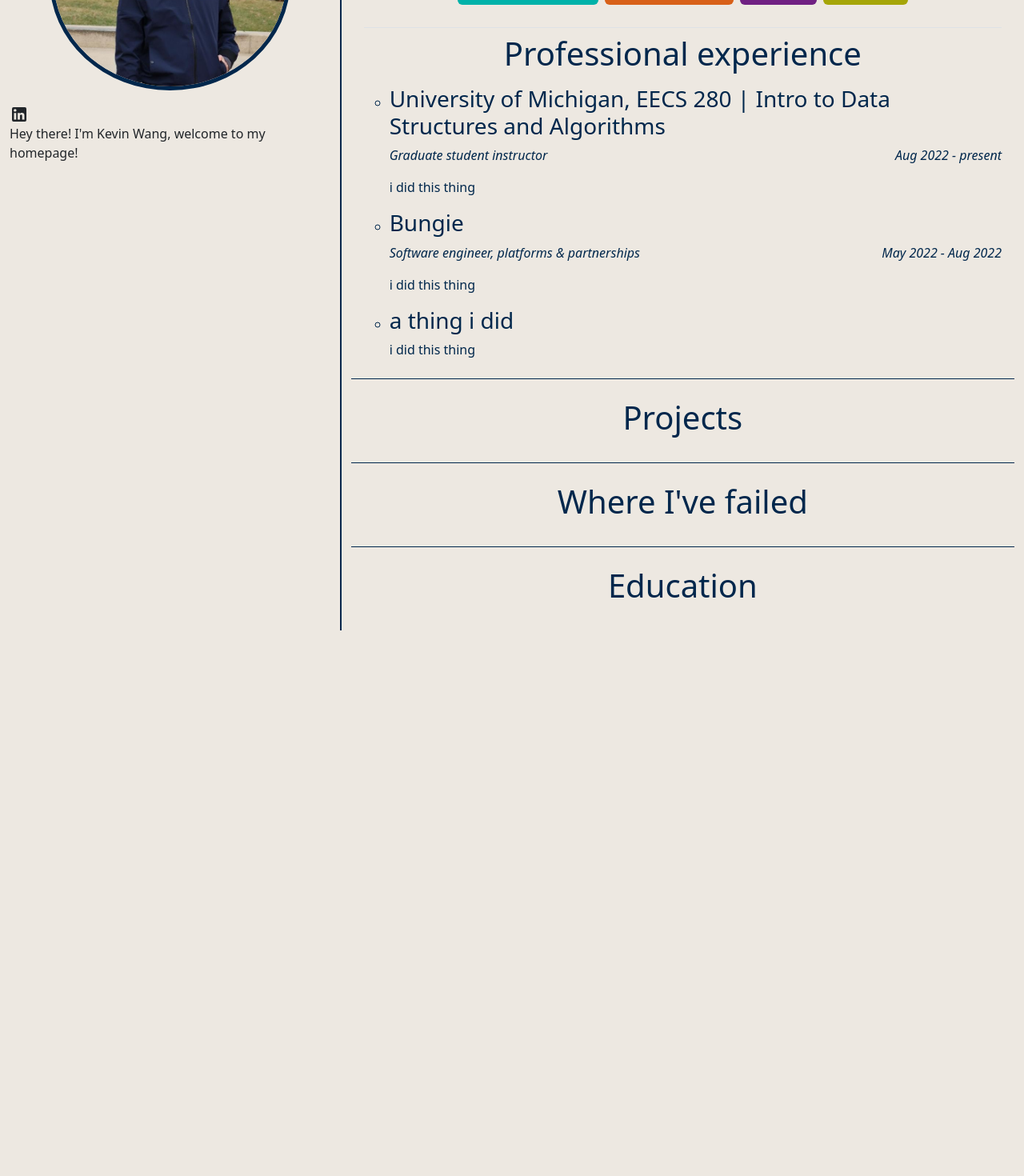
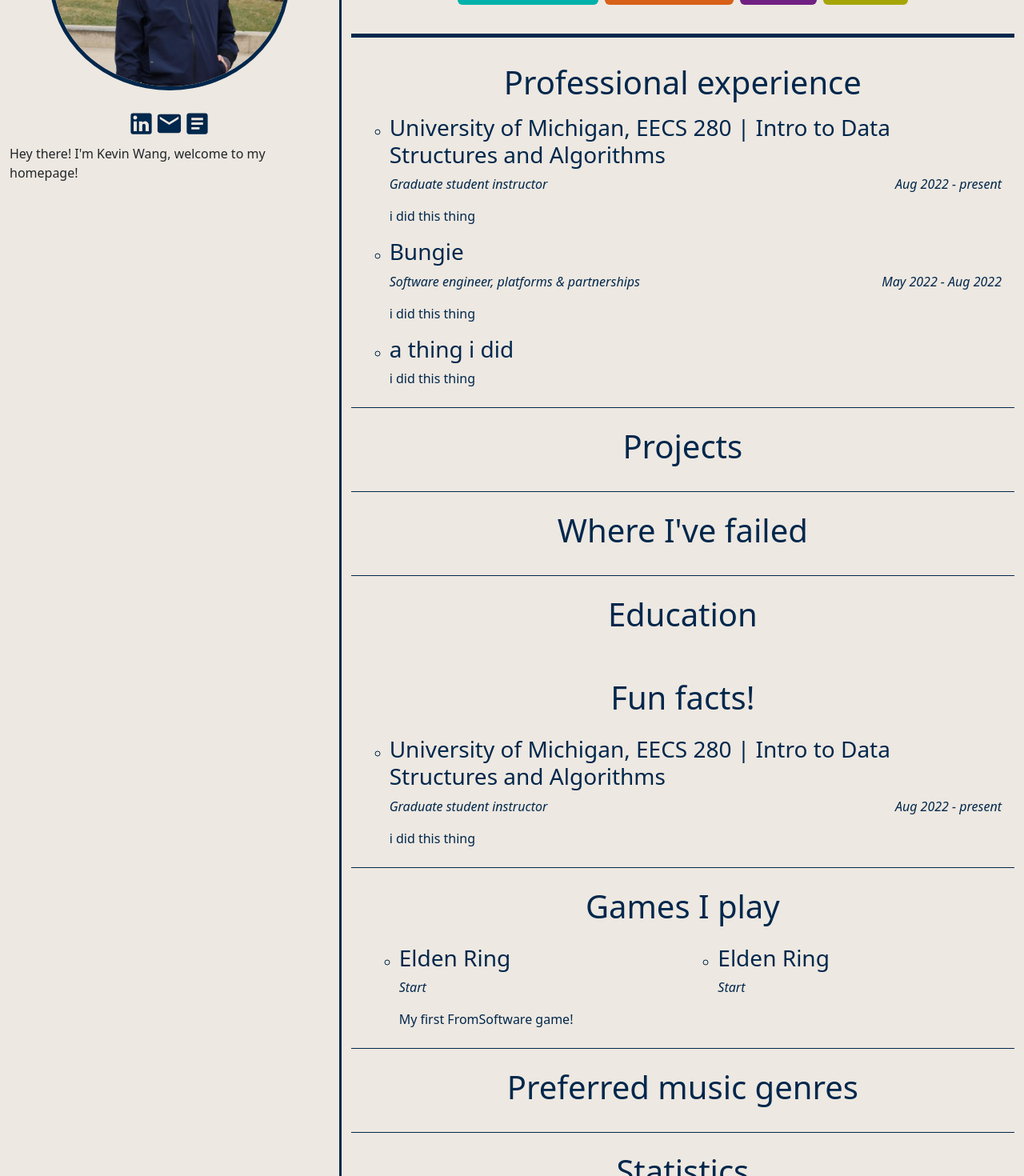
Before and after one commit to michigan-musicer/musicer-site-new, a React (Create React App) app: page / in a window 1280 px wide. Shown: the part 180-1650 px from the top of the page at 80% size. Before the commit the page ends 968 px from the top, so only its background shows below. Built offline with nearby package versions, Linux system fonts and the light colour scheme.

Commit message:
Added animation on button click
Styling and content additions are all that remain! :D

```diff
--- a/src/Main.scss
+++ b/src/Main.scss
@@ -7,14 +7,21 @@ $body-bg: #EDE8E1;
 
 @import "../node_modules/bootstrap/scss/bootstrap";
 
+.hr-primary {
+  color: #00274C;
+  opacity: 1;
+  border-top: 5px solid;
+}
+
 .list-group-item {
   color: #00274C;
   border-color: #00274C;
 }
 
 .main-bio {
-    min-height: 100vp;
-    border-right: 2px solid #00274C;
+  min-height: 100vh;
+  border-right: 3px solid #00274C;
+  border-radius: 20px;
 }
 
 // .text-left {
@@ -53,3 +60,59 @@ $body-bg: #EDE8E1;
 // section {
 //     min-height: 90vh;
 // }
+
+// @keyframes spin {
+//   from {transform:rotate(0deg);}
+//   to {transform:rotate(360deg);}
+// }
+
+.list-group-item-fadein {
+    -webkit-animation: fadein .3s linear forwards;
+    animation: fadein .3s linear forwards;
+    // padding: 10px;
+    -webkit-transition: max-height font-size 0.3s;
+    transition: max-height font-size 0.3s;
+}
+
+.list-group-item-fadeout {
+    // display: flex;
+    align-items: center;
+    // padding: 10px;
+    -webkit-animation: fadeout .3s linear forwards;
+    animation: fadeout .3s linear forwards;
+    -webkit-transition: max-height font-size 0.3s;
+    transition: max-height font-size 0.3s;
+}
+
+@-webkit-keyframes fadein {
+    0% { opacity: 0; max-height: 0; font-size: 0 }
+    100% { opacity: 1; max-height: 10000px; font-size: auto }
+}
+
+@keyframes fadein {
+  0% { opacity: 0; max-height: 0; font-size: 0 }
+  100% { opacity: 1; max-height: 10000px; font-size: auto }
+}
+
+@-webkit-keyframes fadeout {
+    0% { opacity: 1; max-height: 10000px }
+    100% { opacity: 0; max-height: 0 }
+}
+
+@keyframes fadeout {
+    0% { opacity: 1; max-height: 10000px }
+    100% { opacity: 0; max-height: 0 }
+}
+
+.list-group-item-fade {
+  overflow: hidden;
+  max-height: 1000px;
+  opacity: 1;
+  transition: opacity 0.5s ease-in-out, max-height 1s ease-in-out;
+}
+
+.list-group-item-fade[aria-expanded="true"] {
+  max-height: 0px;
+  opacity: 0;
+  transition: opacity 0.25s ease-out, max-height 0.5s cubic-bezier(0, 1, 0, 1);
+}
--- a/src/Main.tsx
+++ b/src/Main.tsx
@@ -1,44 +1,15 @@
 import React, { useState } from 'react';
 import Kevin from './imgs/kevin.jpg'
 import './Main.scss'
-// import {  } from '@fortawesome/free-solid-svg-icons';
-// import { FontAwesomeIcon } from '@fortawesome/react-fontawesome';
+import { showCategory } from './include/showCategory';
+import Person from './components/Person';
+
 import LinkedInIcon from '@mui/icons-material/LinkedIn';
+import EmailIcon from '@mui/icons-material/Email';
+import ArticleIcon from '@mui/icons-material/Article';
 
 function Main() {
-  enum showCategory {
-    All,
-    SWE,
-    Game,
-    Teach,
-    Person
-  }
   const [showWhat, setShowWhat] = useState(showCategory.All);
-
-  let person;
-  if (showWhat === showCategory.Person) {
-    person =
-    <ul className='list-group list-group-flush'>
-      <li className='list-group-item'>
-        <h1 className='text-center p-3'>Fun facts!</h1>
-      </li>
-      <li className='list-group-item'>
-        <h1 className='text-center p-3'>Games I play</h1>
-      </li>
-      <li className='list-group-item'>
-        <h1 className='text-center p-3'>Preferred music genres</h1>
-      </li>
-      <li className='list-group-item'>
-        <h1 className='text-center p-3'>Statistics</h1>
-      </li>
-      <li className='list-group-item'>
-        <h1 className='text-center p-3'>Pictures</h1>
-      </li>
-    </ul>
-  }
-  else {
-    person = <div/>
-  }
 
   return (
     <div>
@@ -61,14 +32,10 @@ function Main() {
             <div className='col-md-4 main-bio'>
               {/* put a sick logo with staff and musicer thing in the middle */}
               <img src={Kevin} className='img-fluid rounded-circle w-75 mx-auto d-block m-3 portrait-border' alt='Kevin Wang'/>
-              <div className='btn-group text-center' role={'group'} >
-                {/* just do this with matui...no need to make things complicated */}
-                {/* <FontAwesomeIcon icon={faLinkedin}/> */}
-                {/* <i className='fa-brands fa-github-square'></i> */}
-                {/* <button type='button' className='btn color-game m-1'>a game developer</button>
-                <button type='button' className='btn color-teach m-1'>a teacher</button>
-                <button type='button' className='btn color-person m-1'>a person :)</button> */}
-                <LinkedInIcon/>
+              <div className='d-flex justify-content-center mt-4 mb-2'>
+                <a href=''><LinkedInIcon fontSize='large'/></a>
+                <a href=''><EmailIcon fontSize='large'/></a>
+                <a href=''><ArticleIcon fontSize='large'/></a>
               </div>
               <p className='text-left'>
                 Hey there! I'm Kevin Wang, welcome to my homepage!
@@ -82,16 +49,17 @@ function Main() {
                   <h1 className='text-center'>I am...</h1>
                   <p className='text-center fst-italic'>click a button to filter my portfolio items down to what you're looking for!</p>
                   <div className='btn-group-md w-100 text-center' role={'group'} >
-                    <button type='button' onClick={(/* should take in two parameters for set all, set this thing */) => {}} className='btn color-swe m-1'>a software engineer</button>
-                    <button type='button' className='btn color-game m-1'>a game developer</button>
-                    <button type='button' className='btn color-teach m-1'>a teacher</button>
-                    <button type='button' className='btn color-person m-1'>a person :)</button>
+                    <button type='button' onClick={() => {showWhat === showCategory.SWE ? setShowWhat(showCategory.All) : setShowWhat(showCategory.SWE)}} className='btn color-swe m-1'>a software engineer</button>
+                    <button type='button' onClick={() => {showWhat === showCategory.Game ? setShowWhat(showCategory.All) : setShowWhat(showCategory.Game)}} className='btn color-game m-1'>a game developer</button>
+                    <button type='button' onClick={() => {showWhat === showCategory.Teach ? setShowWhat(showCategory.All) : setShowWhat(showCategory.Teach)}} className='btn color-teach m-1'>a teacher</button>
+                    <button type='button' onClick={() => {showWhat === showCategory.Person ? setShowWhat(showCategory.All) : setShowWhat(showCategory.Person)}} className='btn color-person m-1'>a person :)</button>
                   </div>
                 </div>
                 {/* this below should only show if person is not selected */}
+                <hr className='hr-primary'/>
                 <ul className='list-group list-group-flush border-primary'>
                   <li className='list-group-item'>
-                    <h1 className='text-center border-top p-2'>Professional experience</h1>
+                    <h1 className='text-center p-2'>Professional experience</h1>
                     <ul>
                       <li>
                         <h3>University of Michigan, EECS 280 | Intro to Data Structures and Algorithms</h3>
@@ -126,7 +94,8 @@ function Main() {
                   </li>
                 </ul>
                 {/* this below should only show if person IS selected */}
-                {person}
+                {/* {person} */}
+                <Person showWhat={showWhat}/>
               </div>
             </div>
           </div>
--- /dev/null
+++ b/src/components/Person.tsx
@@ -0,0 +1,87 @@
+import React, { useState } from 'react';
+import '../Main.scss';
+import { showCategory, showCategorySpecifier } from '../include/showCategory';
+
+
+
+const Person = (props: showCategorySpecifier) => {
+  const [spinSpeed, setSpinSpeed] = useState(0.75);
+
+  const defaultStyles= {
+    transition: 'opacity 300ms ease-in-out',
+  };
+
+  const transitionStyles = {
+    entering: { opacity: 1 },
+    entered:  { opacity: 1 },
+    exiting:  { opacity: 0 },
+    exited:  { opacity: 0 },
+  };
+
+
+  // switch(props.showWhat) {
+  //   case showCategory.All:
+  //     return <div/>;
+  //   case showCategory.Person:
+      return (
+        <ul className='list-group list-group-flush'>
+          {/* <li className={props.showWhat === showCategory.Person ? 'list-group-item list-group-item-fadein' : 'list-group-item list-group-item-fadeout'}>*/}
+          <li className='list-group-item list-group-item-fade' aria-expanded={props.showWhat === showCategory.Person}>
+            <h1 className='text-center p-3'>Fun facts!</h1>
+            <ul>
+              <li>
+                <h3>University of Michigan, EECS 280 | Intro to Data Structures and Algorithms</h3>
+                <div className='d-flex justify-content-between'>
+                  <p className='fst-italic'>Graduate student instructor</p>
+                  <p className='fst-italic'>Aug 2022 - present</p>
+                </div>
+                <p>i did this thing</p>
+              </li>
+            </ul>
+          </li>
+          <li className='list-group-item'>
+            <h1 className='text-center p-3'>Games I play</h1>
+            <div className='container-fluid'>
+              <div className='row'>
+                <div className='col-sm'>
+                  <ul>
+                    <li>
+                      <h3>Elden Ring</h3>
+                      <div className='d-flex justify-content-begin'>
+                        <p className='fst-italic'>Start</p>
+                      </div>
+                      <p>My first FromSoftware game! </p>
+                    </li>
+                  </ul>
+                </div>
+                <div className='col-sm'>
+                  <ul>
+                    <li>
+                      <h3>Elden Ring</h3>
+                      <div className='d-flex justify-content-begin'>
+                        <p className='fst-italic'>Start</p>
+                      </div>
+                      {/* <p>My first FromSoftware game! It's kicking my butt plz help</p> */}
+                    </li>
+                  </ul>
+                </div>
+              </div>
+            </div>
+          </li>
+          <li className='list-group-item list-item-spinout'>
+            <h1 className='text-center p-3'>Preferred music genres</h1>
+          </li>
+          <li className='list-group-item list-item-spinout'>
+            <h1 className='text-center p-3'>Statistics</h1>
+          </li>
+          <li className='list-group-item list-item-spinout'>
+            <h1 className='text-center p-3'>Pictures</h1>
+          </li>
+        </ul>
+      );
+  //   default:
+  //     return <div/>
+  // }
+}
+
+export default Person;
--- /dev/null
+++ b/src/include/showCategory.tsx
@@ -0,0 +1,11 @@
+export enum showCategory {
+  All,
+  SWE,
+  Game,
+  Teach,
+  Person
+};
+
+export interface showCategorySpecifier {
+  showWhat: showCategory;
+}
```
Lines whose indentation alone changed are shown as unchanged.
